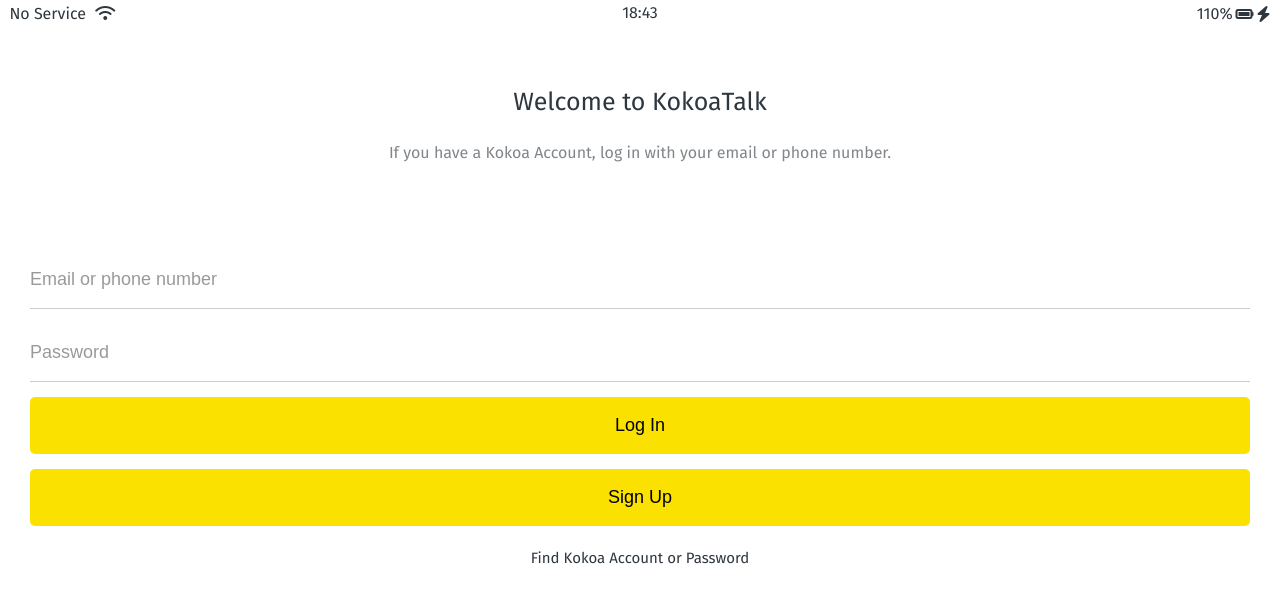
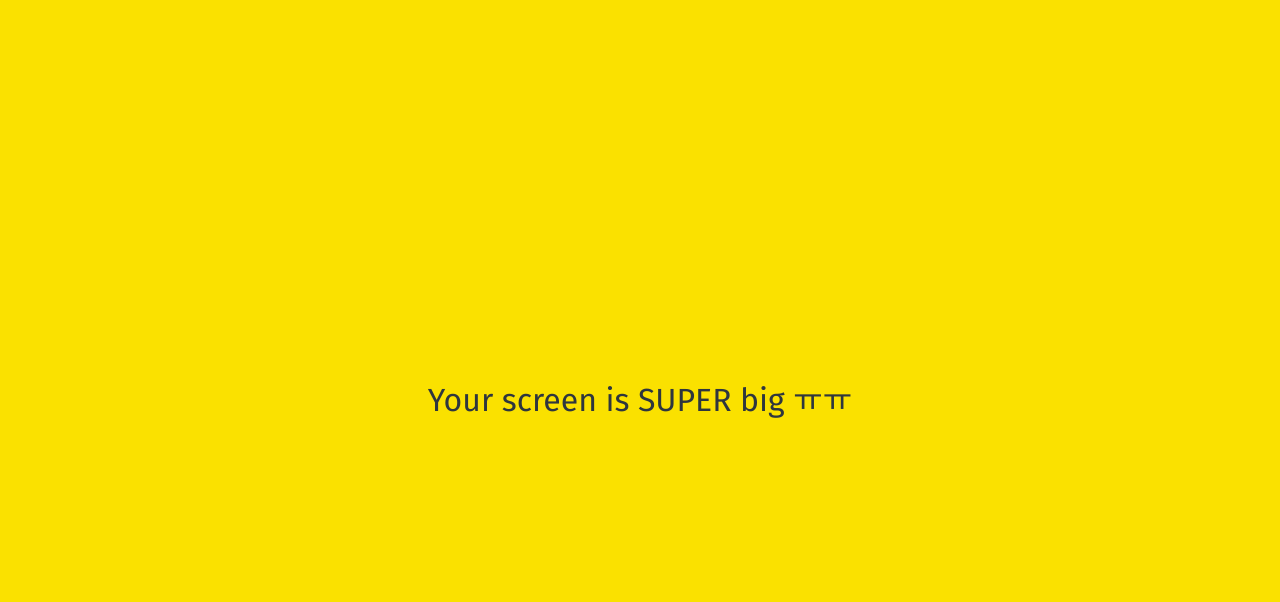
Before and after one commit to Hyondu/kokoa-talk-2023, a plain HTML site: page index.html in a window 1280 px wide. Drawn offline with Linux system fonts and the light colour scheme.

Commit message:
fix position of no-mobile

```diff
--- a/css/components/no-mobile.css
+++ b/css/components/no-mobile.css
@@ -1,5 +1,7 @@
 #no-mobile {
   position: absolute;
+  top: 0;
+  left: 0;
   z-index: 6;
   width: 100vw;
   height: 100vh;
--- a/index.html
+++ b/index.html
@@ -37,6 +37,10 @@
       <a href="#">Find Kokoa Account or Password</a>
     </form>
 
+    <div id="no-mobile">
+      <span>Your screen is SUPER big ㅠㅠ</span>
+    </div>
+
     <script
       src="https://kit.fontawesome.com/01ba7dce51.js"
       crossorigin="anonymous"
```
